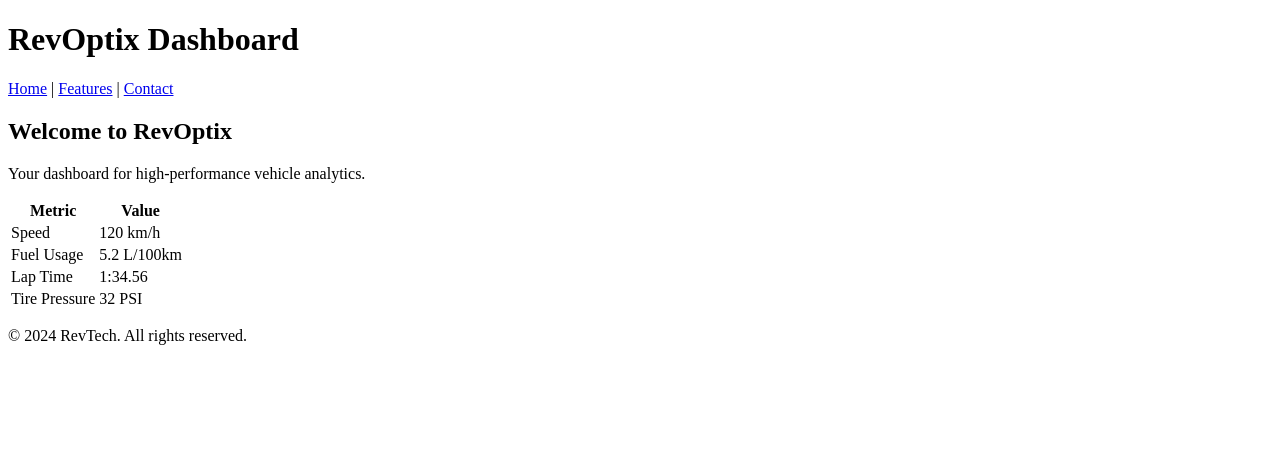
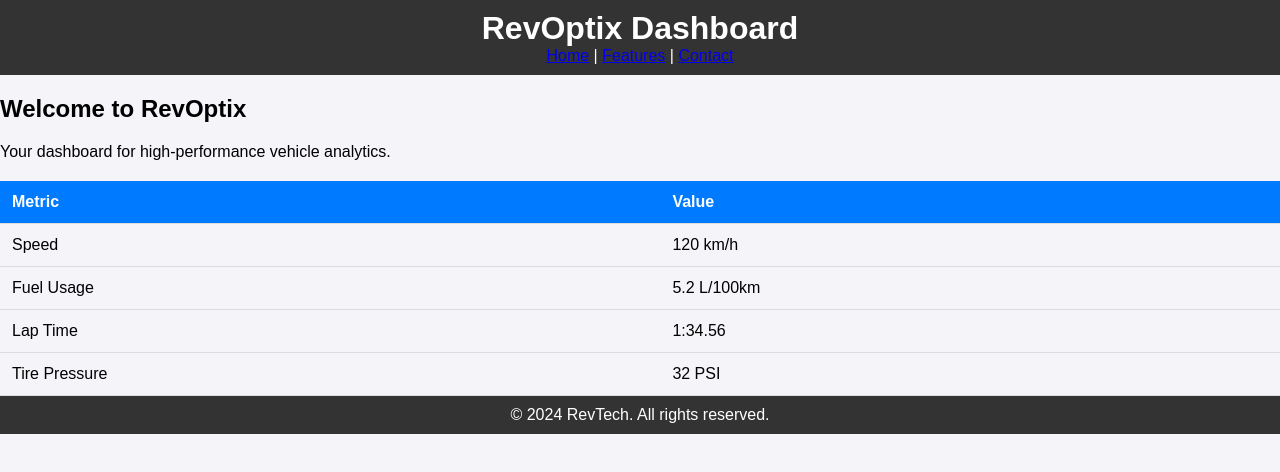
Before and after one commit to DavidBakhtan/RevTech-Assignment-4, a plain HTML site: page index.html in a window 1280 px wide. Drawn offline with Linux system fonts and the light colour scheme; files whose address does not match are found by name.

Commit message:
link css file in html file

```diff
--- a/index.html
+++ b/index.html
@@ -4,7 +4,7 @@
     <meta charset="UTF-8">
     <meta name="viewport" content="width=device-width, initial-scale=1.0">
     <title>RevOptix Dashboard</title>
-    <link rel="stylesheet" href="styles.css">
+    <link rel="stylesheet" href="css/style.css">
 </head>
 <body>
 
```
